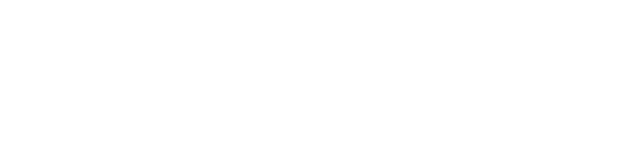
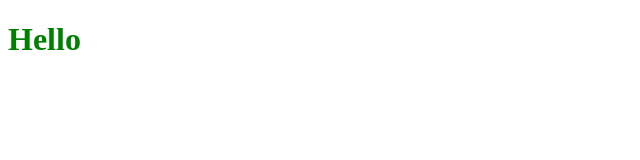
Before and after one commit to addisalemseifu/HelloWorld__Rep3, a website: page index.html in a window 1280 px wide. Shown: the whole page, without its empty margins (0-640 px from the left). Drawn offline with Linux system fonts and the light colour scheme.

Commit message:
configured

```diff
--- a/index.html
+++ b/index.html
@@ -8,6 +8,6 @@
     <link rel="stylesheet" href="style.css">
 </head>
 <body>
-
+    <h1 class="heading">Hello</h1>
 </body>
 </html>
--- a/style.css
+++ b/style.css
@@ -0,0 +1,3 @@
+.heading {
+  color: green;
+}
```
